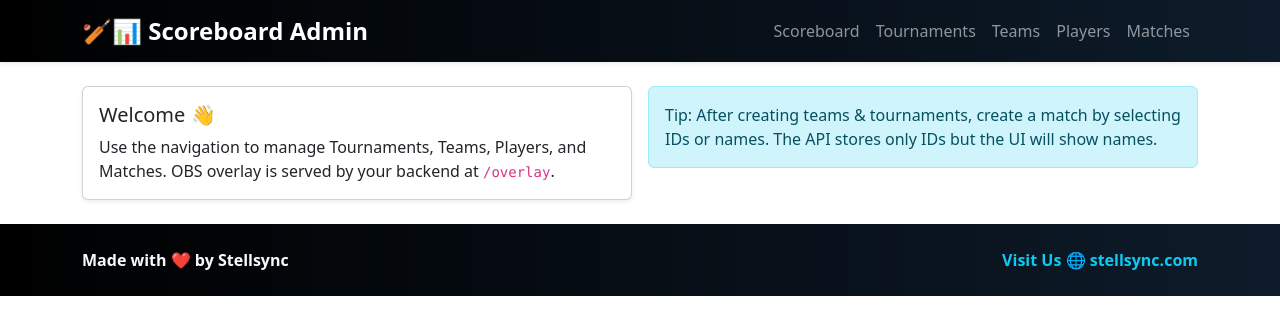
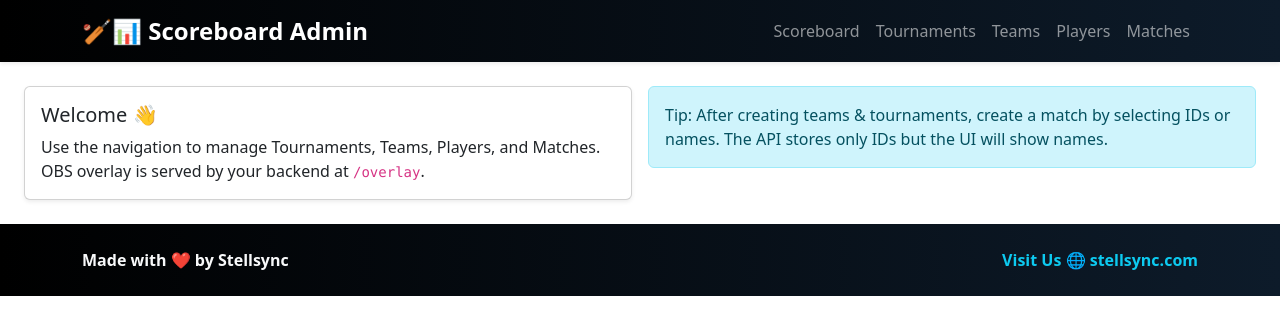
Before and after one commit to StellSync/LiveStream_Cricket_Project, a React (Vite) app in the folder frontend/: page / in a window 1280 px wide. Shown: the top 334 px of the page. Built offline with nearby package versions, Linux system fonts and the light colour scheme; no server answers.

Commit message:
navbar and footer

```diff
--- a/frontend/src/components/Layout.jsx
+++ b/frontend/src/components/Layout.jsx
@@ -58,7 +58,7 @@ export default function Layout({ children }) {
       </nav>
 
       {/* Main content */}
-      <main className="container my-4">{children}</main>
+      <main className="container-fluid my-4 px-3 px-md-4">{children}</main>
 
       {/* Footer */}
       <Footer />
```
